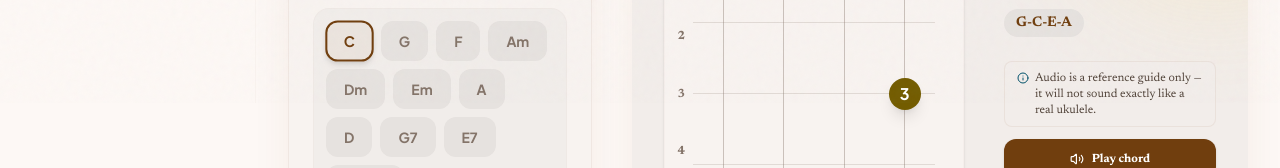
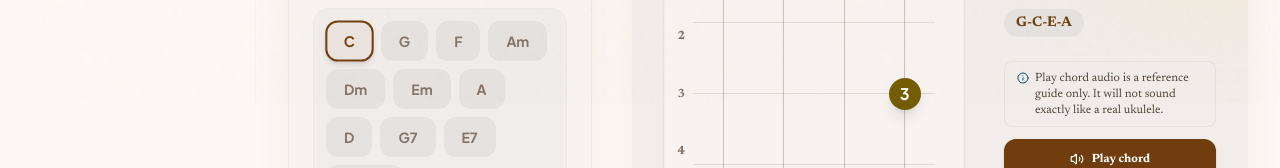
Before and after one commit to DotNetTitan/strum-and-spruce, a React (Vite) app: page /lessons/chords in a window 1280 px wide. Shown: the part 697-865 px from the top of the page. Built offline with nearby package versions, Linux system fonts and the light colour scheme.

Commit message:
Change audio reference disclaimer  description of play sound buttons

```diff
--- a/src/components/strumming/PatternCard.tsx
+++ b/src/components/strumming/PatternCard.tsx
@@ -76,7 +76,7 @@ export const PatternCard = ({ pattern, isActive, onSelect, onPlay, isPlaying }:
       <div className="pb-5 sm:px-8 sm:pb-8">
         <div className="flex items-start gap-1.5 rounded-lg border border-outline-variant/30 bg-surface-container px-3 py-2 text-xs text-on-surface-variant">
           <Info size={12} className="mt-0.5 shrink-0 text-tertiary" />
-          <span>Audio is a reference guide only — it will not sound exactly like a real ukulele.</span>
+          <span>Play pattern audio is a reference guide only. It will not sound exactly like a real ukulele.</span>
         </div>
 
         <button
--- a/src/pages/ChordsAndFingers.tsx
+++ b/src/pages/ChordsAndFingers.tsx
@@ -113,7 +113,7 @@ export const ChordsAndFingers = () => {
                   <div className="flex flex-col gap-3">
                     <div className="flex items-start gap-1.5 rounded-lg border border-outline-variant/30 bg-surface-container px-3 py-2 text-xs text-on-surface-variant">
                       <Info size={12} className="mt-0.5 shrink-0 text-tertiary" />
-                      <span>Audio is a reference guide only — it will not sound exactly like a real ukulele.</span>
+                      <span>Play chord audio is a reference guide only. It will not sound exactly like a real ukulele.</span>
                     </div>
                     <button
                       type="button"
```
